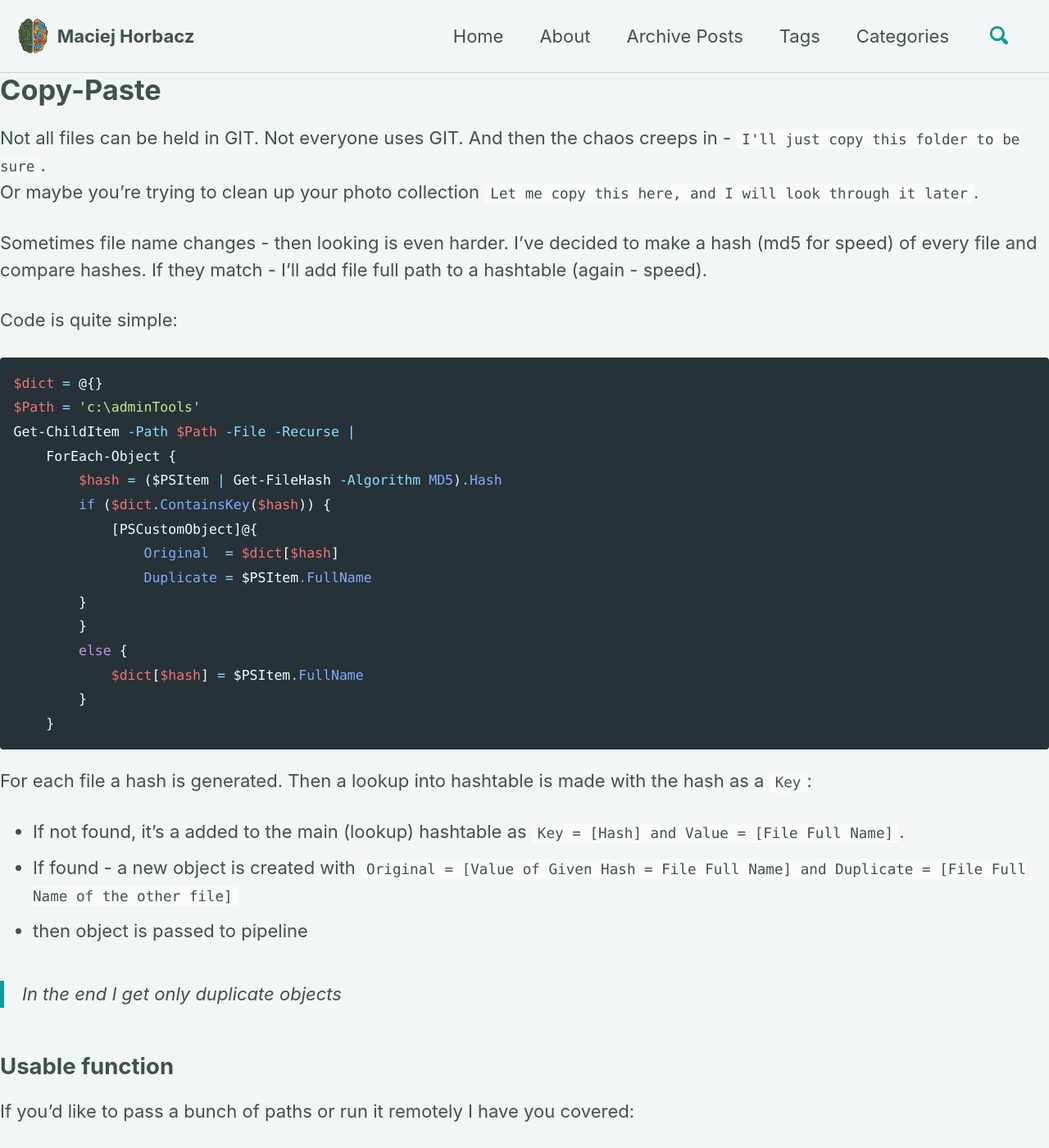
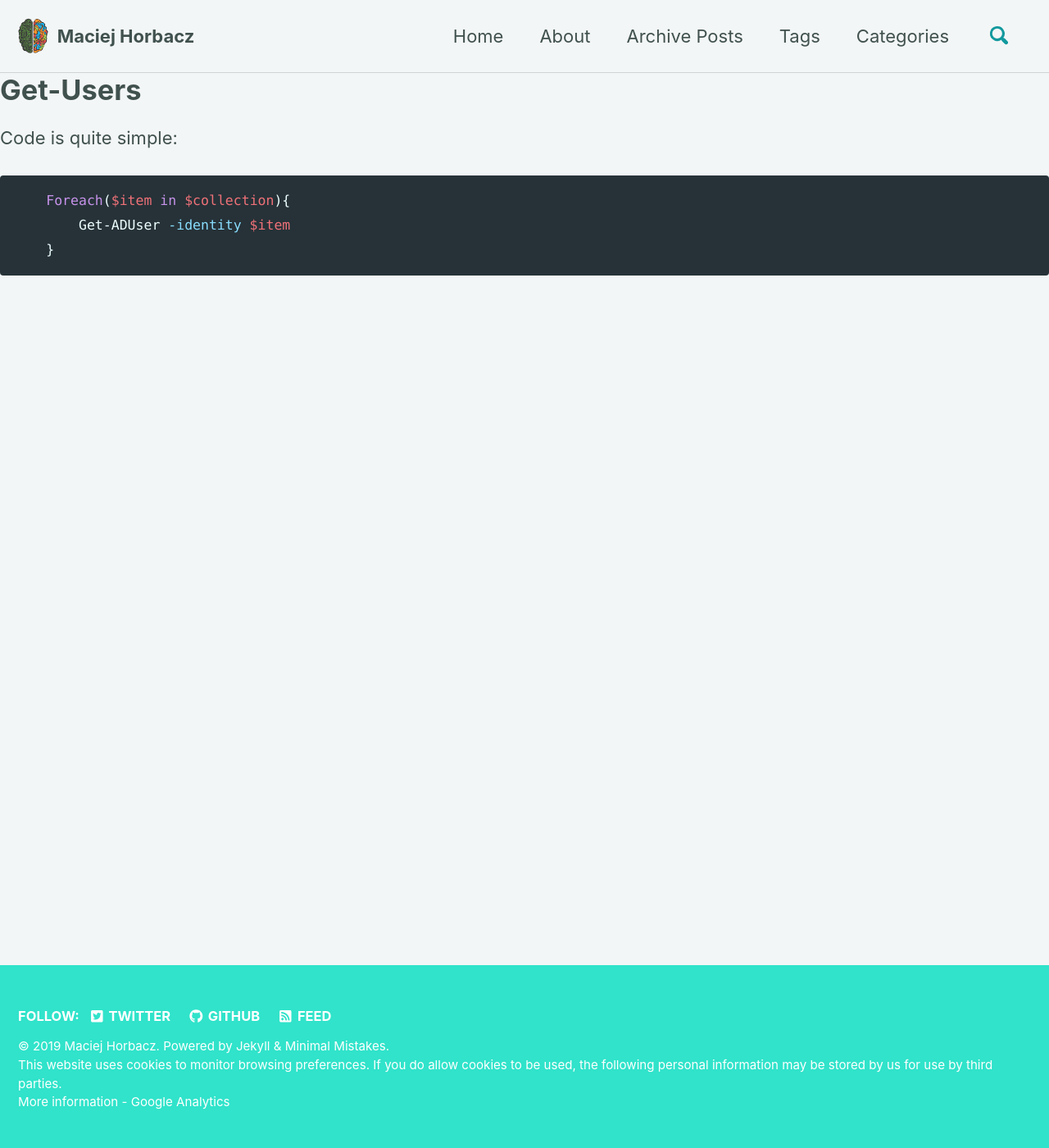
Before and after one commit to UniverseCitiz3n/UniverseCitiz3n.github.io, a Jekyll site: the page built from _posts/2019-05-10-find-duplicates.md, in a window 1280 px wide and 1400 px high. Shown: the whole window at 82% size. Built offline with Jekyll 4.4.1, drawn with Linux system fonts in a browser that asks for light colours; cached includes are drawn as plain includes; nearby versions of some CDN libraries; our own code applies the rules of GitHub Pages for plain Markdown files; some of the changed text lies outside the part shown.

Commit message:
test post

````diff
--- a/_posts/2019-05-10-find-duplicates.md
+++ b/_posts/2019-05-10-find-duplicates.md
@@ -1,131 +1,23 @@
 ---
-title: Find file duplicates
+title: First test post
 categories:
+
     - PowerShell
+
 tags:
+
     - PowerShell
-    - Files
-excerpt: When you just cipy files over and over and finally want to do some cleanup...
+    - Test
+
+excerpt: Test post to check view...
 ---
 
-# Copy-Paste
-
-Not all files can be held in GIT. Not everyone uses GIT. And then the chaos creeps in - `I'll just copy this folder to be sure`.
-Or maybe you're trying to clean up your photo collection `Let me copy this here, and I will look through it later`.
-
-Sometimes file name changes - then looking is even harder. I've decided to make a hash (md5 for speed) of every file and compare hashes. If they match - I'll add file full path to a hashtable (again - speed).
+# Get-Users
 
 Code is quite simple:
 
-```powershell
-$dict = @{}
-$Path = 'c:\adminTools'
-Get-ChildItem -Path $Path -File -Recurse |
-    ForEach-Object {
-        $hash = ($PSItem | Get-FileHash -Algorithm MD5).Hash
-        if ($dict.ContainsKey($hash)) {
-            [PSCustomObject]@{
-                Original  = $dict[$hash]
-                Duplicate = $PSItem.FullName
-        }
-        }
-        else {
-            $dict[$hash] = $PSItem.FullName
-        }
+``` powershell
+    Foreach($item in $collection){
+        Get-ADUser -identity $item
     }
 ```
-
-For each file a hash is generated. Then a lookup into hashtable is made with the hash as a `Key`:
-
-- If not found, it's a added to the main (lookup) hashtable as `Key = [Hash] and Value = [File Full Name]`.
-- If found - a new object is created with `Original = [Value of Given Hash = File Full Name] and Duplicate = [File Full Name of the other file]`
-- then object is passed to pipeline
-
-> In the end I get only duplicate objects
-
-## Usable function
-
-If you'd like to pass a bunch of paths or run it remotely I have you covered:
-
-```powershell
-function  Get-FileDuplicate {
-    [CmdletBinding()]
-
-    param (
-        [Parameter(Mandatory = $true, HelpMessage = 'Path to check for duplicates',
-            ValueFromPipeline = $True, ValueFromPipelineByPropertyName = $True)]
-        [ValidateScript( { Test-Path -Path $PSItem -PathType Container })]
-        [string[]]
-        $Path,
-
-        [Parameter(Mandatory = $false, HelpMessage = 'Remote Computer to connect')]
-        [ValidateNotNullOrEmpty()]
-        [string]
-        $ComputerName,
-
-        [Parameter(Mandatory = $false, HelpMessage = 'Provide Credential',
-            ValueFromPipeline, ValueFromPipelineByPropertyName)]
-        [System.Management.Automation.Credential()][System.Management.Automation.PSCredential]
-        $Credential = [System.Management.Automation.PSCredential]::Empty
-    )
-    begin {
-        if ($PSBoundParameters.ContainsKey('ComputerName')) {
-            $connectionProps = @{
-                ComputerName = $ComputerName
-            }
-            if ($PSBoundParameters.ContainsKey('Credential')) {
-                $connectionProps.Credential = $Credential
-            }
-            $remoteConnection = $true
-        }
-        $dict = @{}
-    }
-    process {
-        if ($remoteConnection) {
-            Invoke-Command -ComputerName @connectionProps -ScriptBlock {
-                $duplicates = Get-ChildItem -Path $USING:Path -File -Recurse |
-                ForEach-Object {
-                    $hash = ($PSItem | Get-FileHash -Algorithm MD5).Hash
-                    if ($dict.ContainsKey($hash)) {
-                        [PSCustomObject]@{
-                            Original  = $dict[$hash]
-                            Duplicate = $PSItem.FullName
-                        }
-                    }
-                    else {
-                        $dict[$hash] = $PSItem.FullName
-                    }
-                }
-                $duplicates
-            }
-        }
-        else {
-            $duplicates = Get-ChildItem -Path $Path -File -Recurse |
-                ForEach-Object {
-                    $hash = ($PSItem | Get-FileHash -Algorithm MD5).Hash
-                    if ($dict.ContainsKey($hash)) {
-                        [PSCustomObject]@{
-                            Original  = $dict[$hash]
-                            Duplicate = $PSItem.FullName
-                        }
-                    }
-                    else {
-                        $dict[$hash] = $PSItem.FullName
-                    }
-                }
-                $duplicates
-        }
-    }
-}
-```
-
-which looks like this:
-
-```
-Original                                    Duplicate
---------                                    ---------
-C:\AdminTools\1_Member_Forest.jpg           C:\AdminTools\Issues\1_Member_Forest.jpg
-C:\AdminTools\2_Member_Forest.jpg           C:\AdminTools\Issues\2_Member_Forest.jpg
-C:\AdminTools\3_MemberOf_Forest.jpg         C:\AdminTools\Issues\3_MemberOf_Forest.jpg
-C:\AdminTools\4_MemberOf_Forest.jpg         C:\AdminTools\Issues\4_MemberOf_Forest.jpg
-```
````
